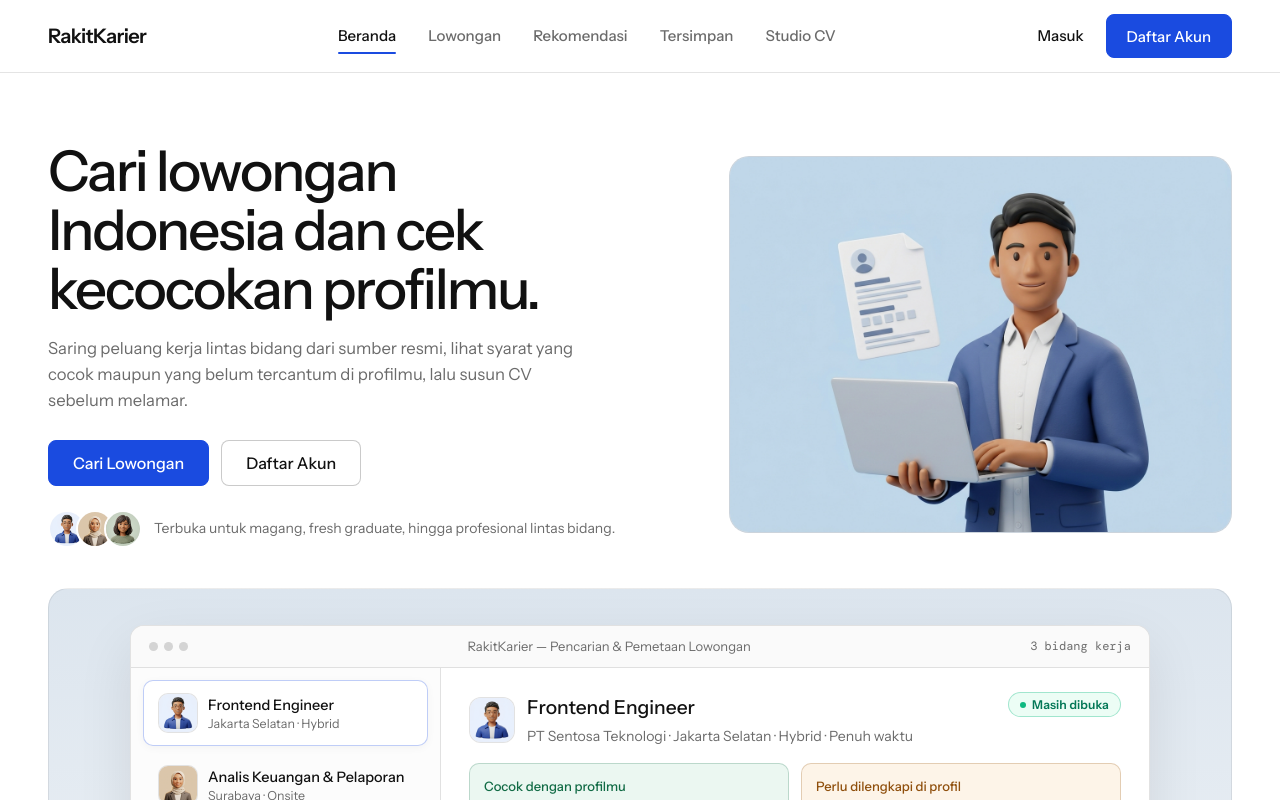
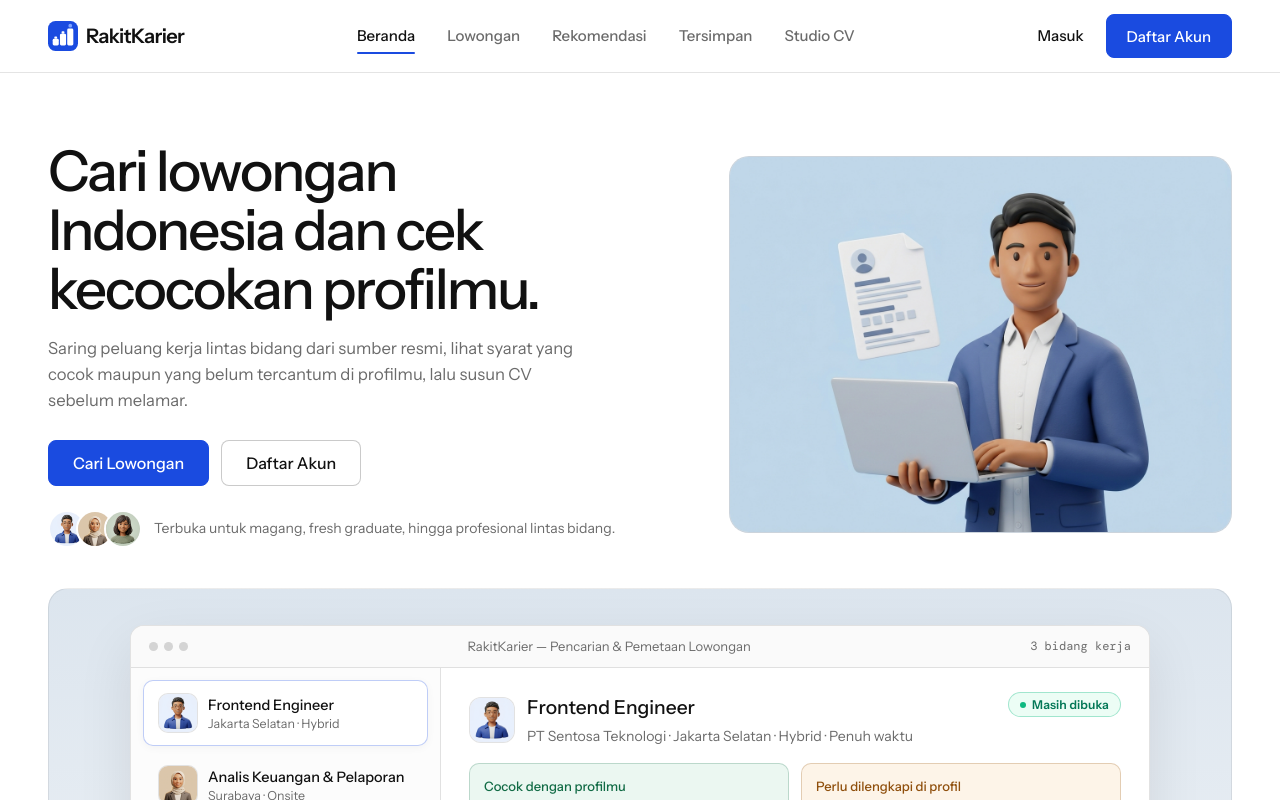
Before and after one commit to makhdanramadhan-ui/sevent-x-job-platform, a Next.js app: page / in a window 1280 px wide. Shown: the top 800 px of the page. Built offline with nearby package versions, Linux system fonts and the light colour scheme; no server answers.

Commit message:
logo dan favicon sementara

```diff
--- a/app/globals.css
+++ b/app/globals.css
@@ -241,6 +241,13 @@ h4 {
   text-decoration: none;
   color: var(--p-ink);
   flex-shrink: 0;
+}
+
+.brand-mark {
+  width: 30px;
+  height: 30px;
+  flex-shrink: 0;
+  display: block;
 }
 
 .brand-title {
@@ -3582,6 +3589,11 @@ h4 {
   margin-bottom: 14px;
 }
 
+.footer-brand-row .brand-mark {
+  width: 34px;
+  height: 34px;
+}
+
 .footer-brand-badge {
   width: 34px;
   height: 34px;
--- a/components/ui/navigation.tsx
+++ b/components/ui/navigation.tsx
@@ -191,6 +191,7 @@ export function SiteHeader() {
         <div className="site-header-inner">
           <div className="site-header-bar">
             <Link href="/" className="brand-link" onClick={() => setMenuOpen(false)}>
+              <img src="/logo-mark.svg" alt="" width={30} height={30} className="brand-mark" />
               <span className="brand-title">{SITE_NAME}</span>
             </Link>
 
@@ -328,6 +329,7 @@ export function SiteFooter() {
           {/* Column 1: Brand & Description */}
           <div>
             <Link href="/" className="footer-brand-row">
+              <img src="/logo-mark.svg" alt="" width={34} height={34} className="brand-mark" />
               <span className="footer-brand-name">{SITE_NAME}</span>
             </Link>
             <p className="footer-brand-desc">
```
Also changed, not shown: app/icon.svg, public/logo-mark.svg (added).
